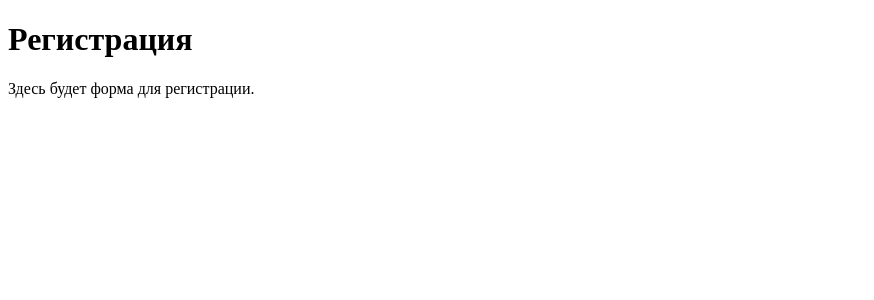
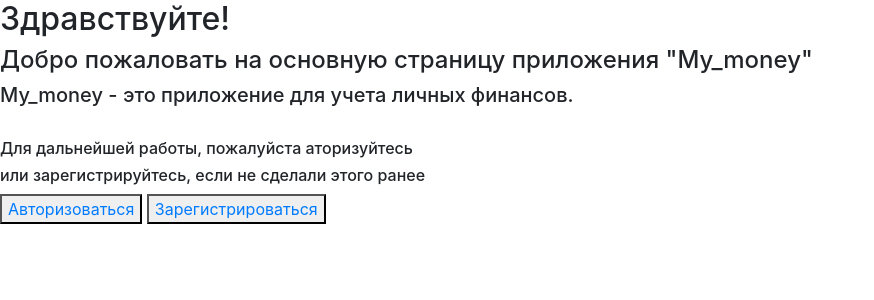
Before and after one commit to AA22-Gi/urban_university_my_money_django, a Django app: page / in a window 1280 px wide. Shown: the top 300 px of the page, without its empty margins (0-874 px from the left). Run offline with Django 5.2, Linux system fonts and the light colour scheme; some libraries are stand-ins or nearby versions.

Commit message:
Добавлен приветственный текст и кнопки

```diff
--- a/my_money/templates/users_html/home.html
+++ b/my_money/templates/users_html/home.html
@@ -1,13 +1,21 @@
-<!DOCTYPE html>
+<!doctype html>
 <html lang="ru">
 <head>
     <meta charset="UTF-8">
     <meta name="viewport" content="width=device-width, initial-scale=1.0">
-    <title>Регистрация</title>
+    <title>Главная страница</title>
+    <!-- Подключение CSS Bootstrap -->
+    <link rel="stylesheet" href="https://stackpath.bootstrapcdn.com/bootstrap/4.5.2/css/bootstrap.min.css">
 </head>
 <body>
-    <h1>Регистрация</h1>
-    <p>Здесь будет форма для регистрации.</p>
-    <!-- Форма регистрации будет добавлена позже -->
+    <h2>Здравствуйте!</h2>
+    <h4>Добро пожаловать на основную страницу приложения "My_money"</h4>
+    <h5>My_money - это приложение для учета личных финансов.</h5>
+    <br>
+    <h6>Для дальнейшей работы, пожалуйста аторизуйтесь</h6>
+    <h6>или зарегистрируйтесь, если не сделали этого ранее</h6>
+
+    <td><button><a href="">Авторизоваться</a></button></td>
+    <td><button><a href="{}">Зарегистрироваться</a></button></td>
 </body>
 </html>
```
